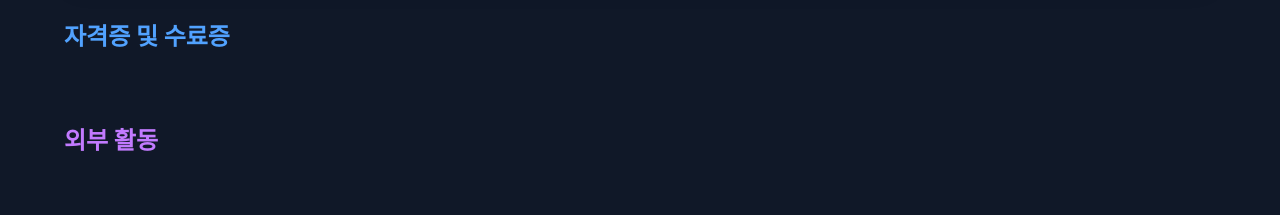
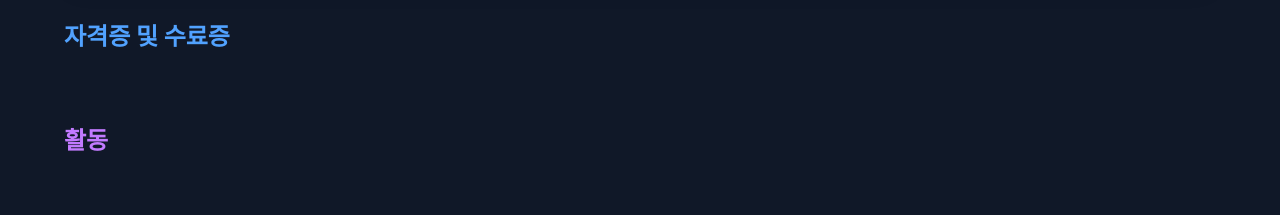
Before and after one commit to sunwwwo/portfoilo, a Next.js app: page / in a window 1280 px wide. Shown: the part 4560-4775 px from the top of the page. Built offline with nearby package versions, Linux system fonts and the light colour scheme.

Commit message:
Update page.js

```diff
--- a/src/app/page.js
+++ b/src/app/page.js
@@ -578,7 +578,7 @@ const SecurityPortfolio = () => {
 
           {/* External Activities */}
           <div>
-            <h3 className="text-2xl font-bold mb-6 text-purple-400">외부 활동</h3>
+            <h3 className="text-2xl font-bold mb-6 text-purple-400">활동</h3>
             <div className="grid gap-6">
               {externalActivities.map((activity, index) => (
                 <div
```
